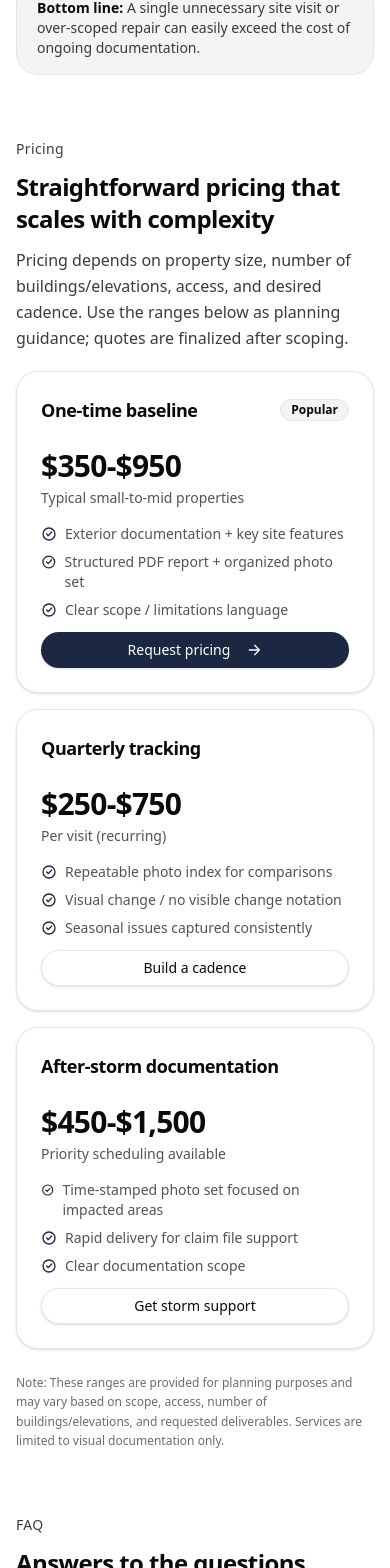
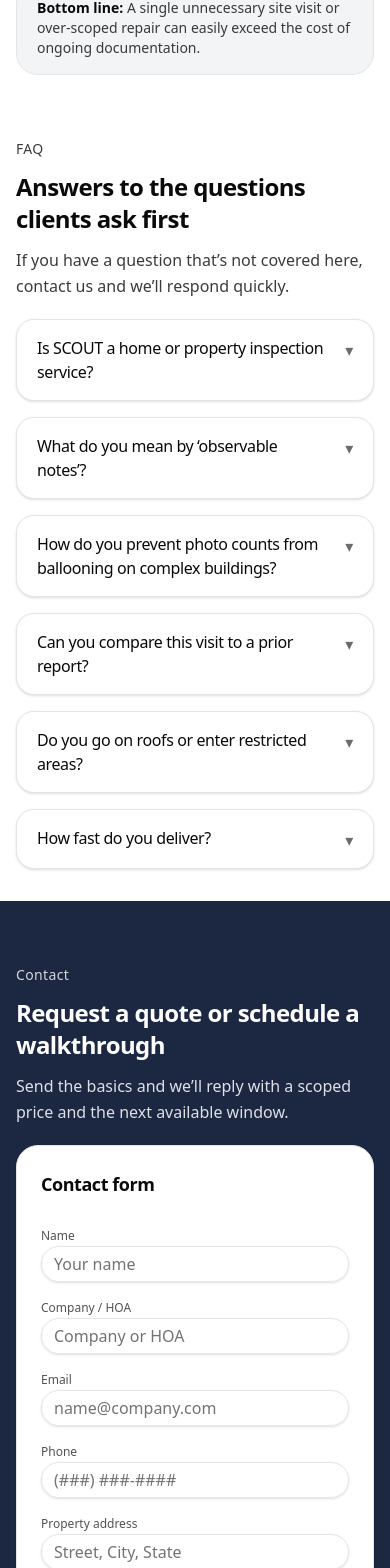
Before and after one commit to bennettb15/scout-site, a React (Vite) app: page / in a window 390 px wide. Shown: the part 6386-7954 px from the top of the page. Built offline with nearby package versions, Linux system fonts and the light colour scheme; no server answers.

Commit message:
Remove public pricing section

```diff
--- a/src/ScoutMarketingSite.jsx
+++ b/src/ScoutMarketingSite.jsx
@@ -208,7 +208,7 @@ function doScroll(behavior = "auto") {
   window.scrollTo({ top, behavior });
 }
 
-// 1) initial scroll: smooth for all sections (including Pricing)
+// 1) initial scroll
 doScroll("smooth");
 
 
@@ -222,10 +222,7 @@ setTimeout(() => {
 
   const diff = Math.abs(window.scrollY - correctedTop);
 
-  // Pricing is the section that tends to shift; make its correction instant to avoid a visible hitch.
-  const isPricing = id === "pricing";
-
-  const behavior = isPricing ? "auto" : (diff <= 120 ? "smooth" : "auto");
+  const behavior = diff <= 120 ? "smooth" : "auto";
   doScroll(behavior);
 }, 350);
 
@@ -312,7 +309,6 @@ async function handleContactSubmit(e) {
   { label: "Services", href: "#services" },
   { label: "How it works", href: "#how" },
   { label: "Value", href: "#value" },
-  { label: "Pricing", href: "#pricing" },
   { label: "FAQ", href: "#faq" },
   { label: "Contact", href: "#contact" },
 ];
@@ -938,161 +934,10 @@ async function handleContactSubmit(e) {
       <span className="font-semibold text-foreground">Bottom line:</span>{" "}
       A single unnecessary site visit or over-scoped repair can easily exceed the cost of ongoing documentation.
     </div>
-
-    {/*<Button
-      variant="outline"
-      className="rounded-2xl hover:border-[var(--brand)]"
-      onClick={() => scrollToSection("#pricing")}
-    >
-      View pricing
-      <ArrowRight className="ml-2 h-4 w-4" />
-    </Button>*/}
   </div>
 </div>
 
 </Section>
-
-
-
-
-
-
-
-      <Section
-  id="pricing"
-  eyebrow="Pricing"
-  title="Straightforward pricing that scales with complexity"
-  subtitle="Pricing depends on property size, number of buildings/elevations, access, and desired cadence. Use the ranges below as planning guidance; quotes are finalized after scoping."
-   /*className="py-10 md:py-14"*/
->
-  {/* ADD md:items-stretch so cards can share height */}
-  <div className="grid gap-4 md:grid-cols-3 md:items-stretch">
-
-    {/* CARD 1 */}
-    <Card className="flex h-full flex-col rounded-3xl shadow-sm">
-      <CardHeader>
-        <div className="flex items-center justify-between">
-          <CardTitle className="text-lg">One-time baseline</CardTitle>
-          <Badge
-            variant="secondary"
-            className="rounded-full border border-border bg-[var(--brand)]/5 text-foreground"
-          >
-            Popular
-          </Badge>
-        </div>
-      </CardHeader>
-
-      {/* Make content a flex column */}
-      <CardContent className="flex flex-1 flex-col">
-        <div className="text-3xl font-semibold tracking-tight">$350-$950</div>
-        <div className="mt-1 text-sm text-foreground/70">
-          Typical small-to-mid properties
-        </div>
-
-        <ul className="mt-4 space-y-2 text-sm text-foreground/70">
-          {[
-            "Exterior documentation + key site features",
-            "Structured PDF report + organized photo set",
-            "Clear scope / limitations language",
-          ].map((x) => (
-            <li key={x} className="flex items-start gap-2">
-              <CheckCircle2 className="mt-0.5 h-4 w-4 text-[var(--brand)]" />
-              <span>{x}</span>
-            </li>
-          ))}
-        </ul>
-<div className="h-3" />
-        {/* CHANGE mt-5 -> mt-auto */}
-        <Button
-          className="mt-auto w-full rounded-2xl bg-[var(--brand)] text-white hover:opacity-90"
-          onClick={() => scrollToSection("#contact")}
-
-        >
-          Request pricing
-          <ArrowRight className="ml-2 h-4 w-4" />
-        </Button>
-      </CardContent>
-    </Card>
-
-    {/* CARD 2 */}
-    <Card className="flex h-full flex-col rounded-3xl shadow-sm">
-      <CardHeader>
-        <CardTitle className="text-lg">Quarterly tracking</CardTitle>
-      </CardHeader>
-
-      <CardContent className="flex flex-1 flex-col">
-        <div className="text-3xl font-semibold tracking-tight">$250-$750</div>
-        <div className="mt-1 text-sm text-foreground/70">Per visit (recurring)</div>
-
-        <ul className="mt-4 space-y-2 text-sm text-foreground/70">
-          {[
-            "Repeatable photo index for comparisons",
-            "Visual change / no visible change notation",
-            "Seasonal issues captured consistently",
-          ].map((x) => (
-            <li key={x} className="flex items-start gap-2">
-              <CheckCircle2 className="mt-0.5 h-4 w-4 text-[var(--brand)]" />
-              <span>{x}</span>
-            </li>
-          ))}
-        </ul>
-<div className="h-3" />
-        <Button
-          variant="outline"
-          className="mt-auto w-full rounded-2xl hover:border-[var(--brand)]"
-          onClick={() => scrollToSection("#contact")}
-
-        >
-          Build a cadence
-        </Button>
-      </CardContent>
-    </Card>
-
-    {/* CARD 3 */}
-    <Card className="flex h-full flex-col rounded-3xl shadow-sm">
-      <CardHeader>
-        <CardTitle className="text-lg">After-storm documentation</CardTitle>
-      </CardHeader>
-
-      <CardContent className="flex flex-1 flex-col">
-        <div className="text-3xl font-semibold tracking-tight">$450-$1,500</div>
-        <div className="mt-1 text-sm text-foreground/70">
-          Priority scheduling available
-        </div>
-
-        <ul className="mt-4 space-y-2 text-sm text-foreground/70">
-          {[
-            "Time-stamped photo set focused on impacted areas",
-            "Rapid delivery for claim file support",
-            "Clear documentation scope",
-          ].map((x) => (
-            <li key={x} className="flex items-start gap-2">
-              <CheckCircle2 className="mt-0.5 h-4 w-4 text-[var(--brand)]" />
-              <span>{x}</span>
-            </li>
-          ))}
-        </ul>
-<div className="h-3" />
-        <Button
-          variant="outline"
-          className="mt-auto w-full rounded-2xl hover:border-[var(--brand)]"
-          onClick={() => scrollToSection("#contact")}
-
-        >
-          Get storm support
-        </Button>
-      </CardContent>
-    </Card>
-
-  </div>
-
-  <p className="mt-6 text-xs leading-relaxed text-foreground/60">
-    Note: These ranges are provided for planning purposes and may vary
-    based on scope, access, number of buildings/elevations, and requested
-    deliverables. Services are limited to visual documentation only.
-  </p>
-</Section>
-
 
       <Section
         id="faq"
```
